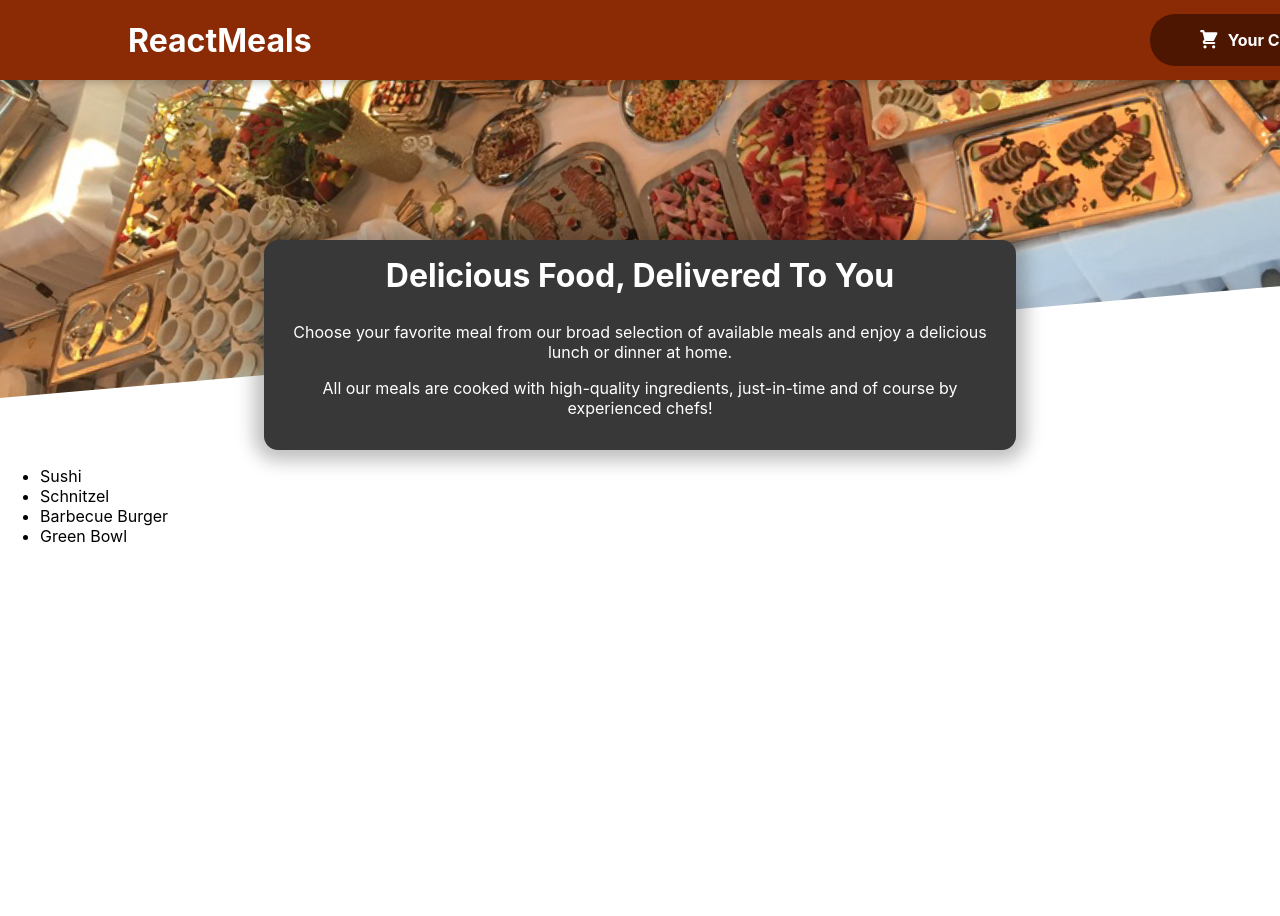
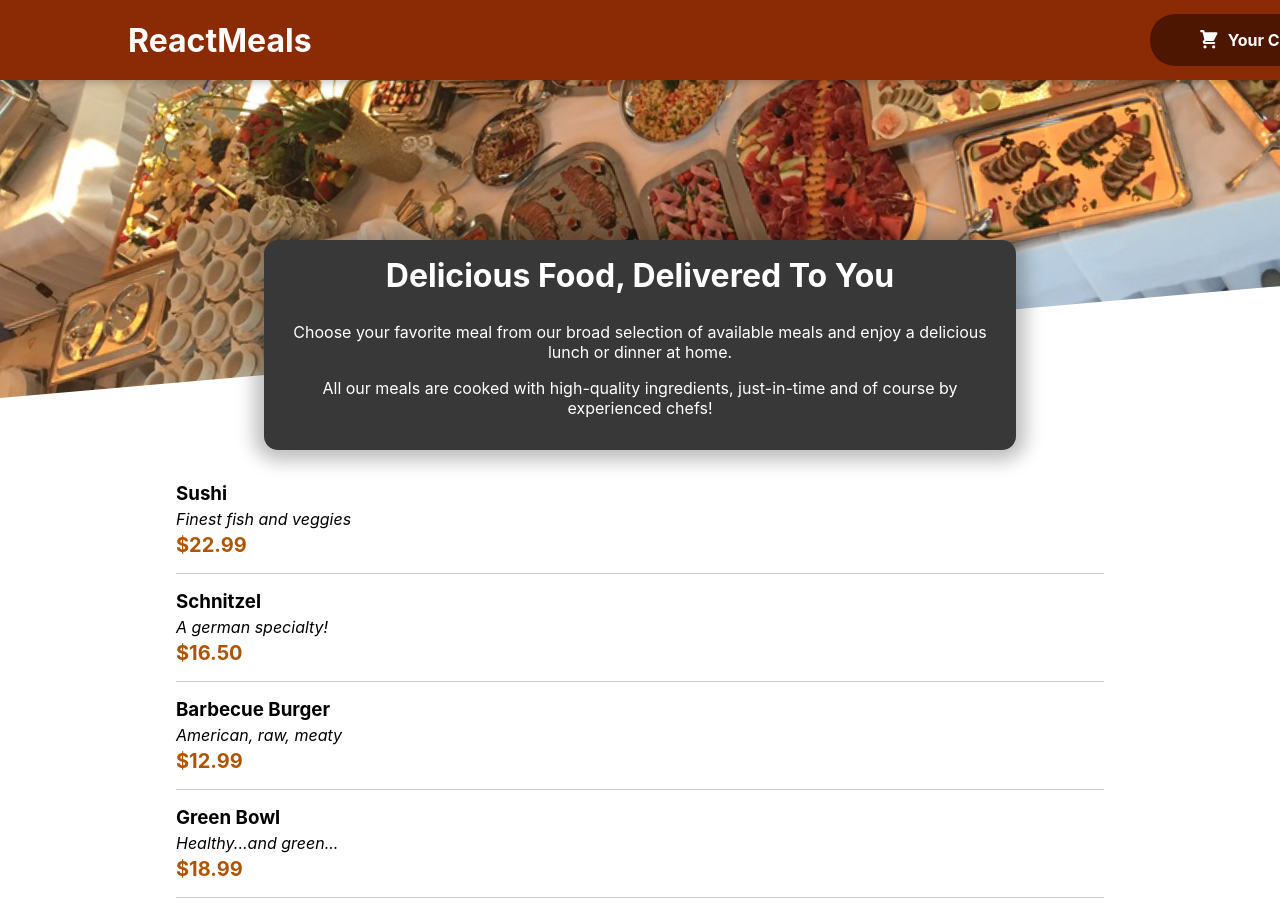
Before and after one commit to RamakrishnaMB/foodorderdemo, a React (Create React App) app: page / in a window 1280 px wide. Shown: the top 916 px of the page. Before the commit the page ends 800 px from the top, so only its background shows below. Built offline with nearby package versions, Linux system fonts and the light colour scheme.

Commit message:
feat: Displaying list meal items

```diff
--- a/src/App.js
+++ b/src/App.js
@@ -1,12 +1,13 @@
-import Header from './components/Layout/Header'
 import { Fragment } from 'react';
+import Header from './components/Layout/Header';
 import Meals from './components/Meals/Meals';
+
 function App() {
   return (
     <Fragment>
       <Header />
       <main>
-        <Meals/>
+        <Meals />
       </main>
     </Fragment>
   );
--- a/src/components/Meals/AvaliableMeals.js
+++ b/src/components/Meals/AvaliableMeals.js
@@ -1,4 +1,7 @@
-import classes from './AvailableMeals.module.css'
+import Card from '../UI/Card'
+import MealItem from './MealItem/MealItem';
+import classes from './AvailableMeals.module.css';
+
 const DUMMY_MEALS = [
     {
         id: 'm1',
@@ -27,13 +30,13 @@
 ];
 
 const AvailableMeals = () => {
-    const mealsList = DUMMY_MEALS.map(meal => <li>
-        {meal.name}
-    </li>);
-    return <section className={classes.AvailableMeals}>
-        <ul>
-            {mealsList}
-        </ul>
+    const mealsList = DUMMY_MEALS.map((meal) => <MealItem key={meal.id} name={meal.name} description={meal.description} price={meal.price} />);
+    return <section className={classes.meals}>
+        <Card>
+            <ul>
+                {mealsList}
+            </ul>
+        </Card>
     </section>
 
 };
--- /dev/null
+++ b/src/components/Meals/MealItem/MealItem.js
@@ -0,0 +1,20 @@
+
+import classes from './MealItem.module.css'
+
+const MealItem = props => {
+    const price = `$${props.price.toFixed(2)}`;
+    return (
+        <li className={classes.meal}>
+            <div>
+                <h3>{props.name}</h3>
+                <div className={classes.description}>{props.description}</div>
+                <div className={classes.price}>{price}</div>
+            </div>
+            <div>
+
+            </div>
+        </li>
+    )
+}
+
+export default MealItem
--- /dev/null
+++ b/src/components/Meals/MealItem/MealItem.module.css
@@ -0,0 +1,22 @@
+.meal {
+    display: flex;
+    justify-content: space-between;
+    margin: 1rem;
+    padding-bottom: 1rem;
+    border-bottom: 1px solid #ccc;
+  }
+
+  .meal h3 {
+    margin: 0 0 0.25rem 0;
+  }
+
+  .description {
+    font-style: italic;
+  }
+
+  .price {
+    margin-top: 0.25rem;
+    font-weight: bold;
+    color: #ad5502;
+    font-size: 1.25rem;
+  }
--- /dev/null
+++ b/src/components/UI/Card.js
@@ -0,0 +1,7 @@
+import classes from './Card.module.css';
+
+const Card = props =>{
+    return <div className={classes.Card}>{props.children}</div>
+};
+
+export default Card;
--- /dev/null
+++ b/src/components/UI/Card.module.css
@@ -0,0 +1,6 @@
+.card {
+    padding: 1rem;
+    box-shadow: 0 2px 8px rgba(0, 0, 0, 0.25);
+    border-radius: 14px;
+    background-color: rgb(244, 241, 241);
+  }
```
Also changed, not shown: src/components/Meals/Meals.js (+5 -4 lines), src/components/Meals/MealItem/MealItemForm.js (added), src/components/Meals/MealsSummary.module.css (indentation only).
